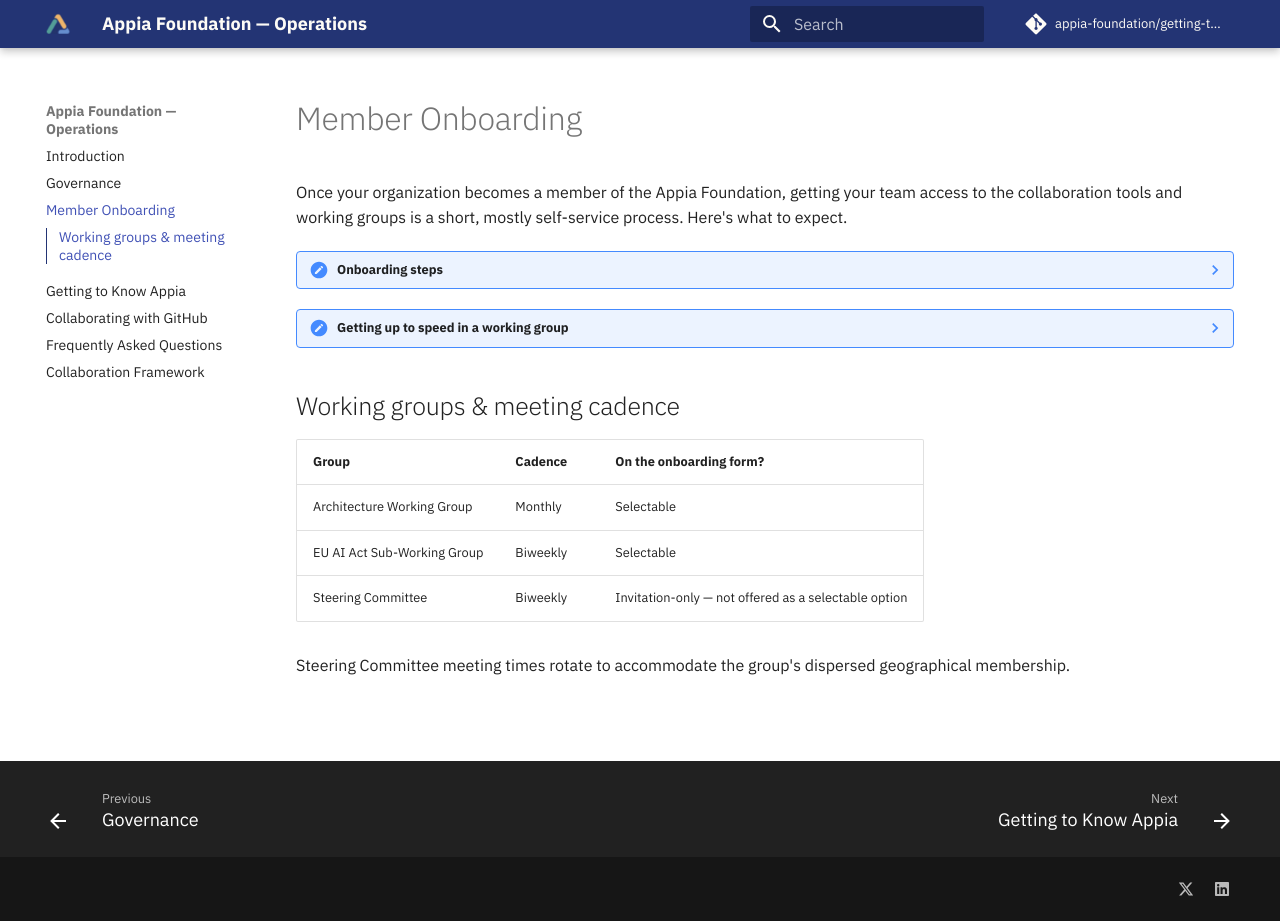
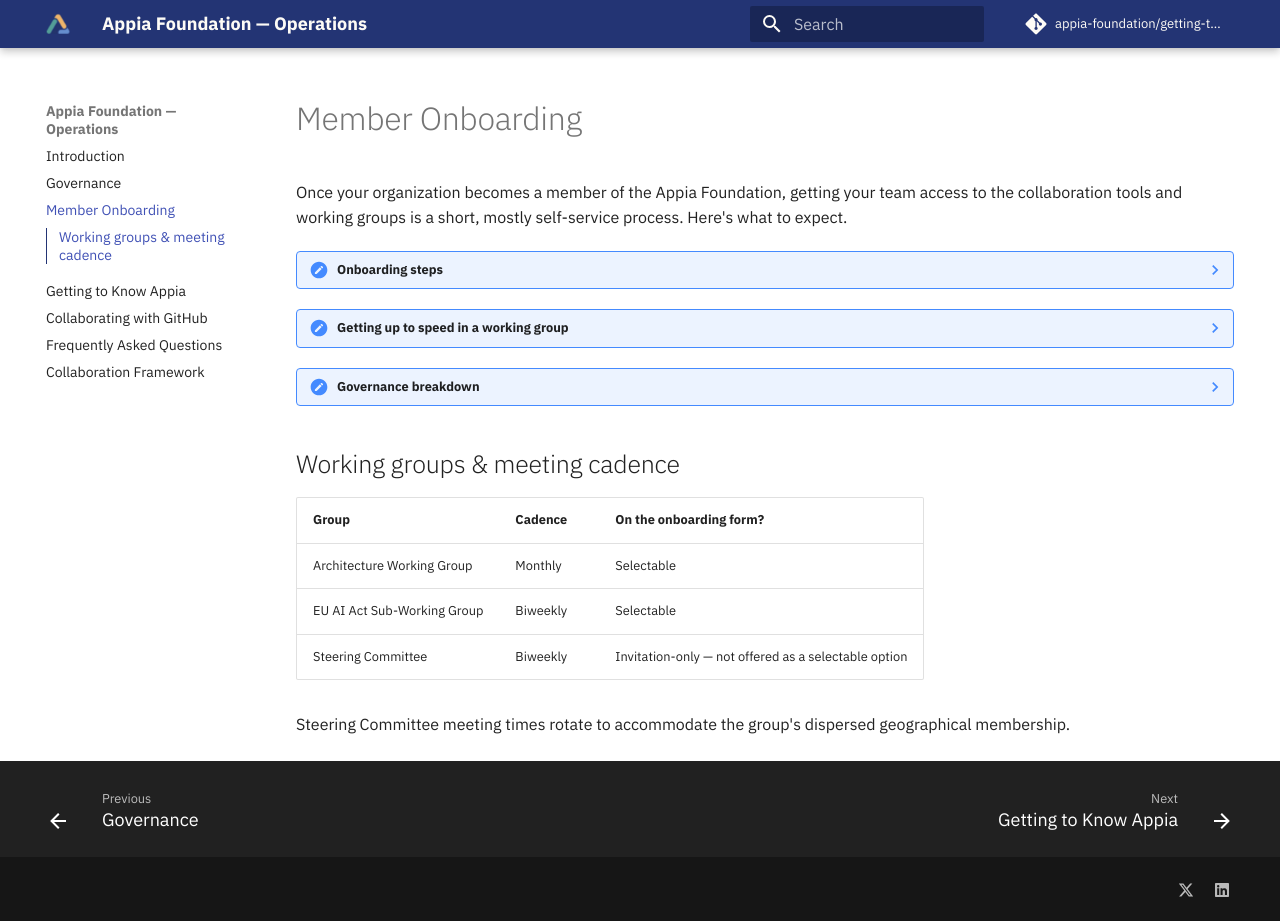
Before and after one commit to appia-foundation/getting-to-know-Appia, an MkDocs documentation site: the page built from docs/member-onboarding.md, in a window 1280 px wide and 921 px high. Built offline with MkDocs 1.6.1 and Material for MkDocs 9.7.7, drawn with Linux system fonts in a browser that asks for light colours; comment, search, counter and statistics services are not loaded; part of the change alters nothing that is shown.

Commit message:
Add "Governance breakdown" section to Member Onboarding (#13)
New collapsible section (same pymdownx.details pattern as the other
sections): reporting structure, membership levels, how decisions get
made, and a brief IP framework summary, condensed from the Governance
page. Closes with a pointer to the Project Charter/Working Group
Charter/Appendices and a link to the full Governance page (which also
has the reporting-structure diagram, not reproduced here).


Claude-Session: https://claude.ai/code/session_019j5uPmR7uubxjaHB4ECDgY

Co-authored-by: Claude <noreply@anthropic.com>

```diff
--- a/docs/member-onboarding.md
+++ b/docs/member-onboarding.md
@@ -54,6 +54,57 @@ to expect.
     the working group is technically, and what's currently in progress — reducing unfamiliarity
     when joining ongoing collaboration.
 
+??? note "Governance breakdown"
+
+    **Reporting structure**
+
+    Appia sits under the Linux Foundation's Joint Development Foundation (JDF), which hosts it as
+    an independent project series — JDF confirms Appia's activities align with its non-profit
+    status but doesn't direct day-to-day work. From there, authority flows:
+
+    - **Steering Committee** — governs the project and approves Final Deliverables; each Steering
+      Member designates one representative
+        - **Architecture and Foundational Specifications Working Group** — develops Appia's
+          overall architecture and specifications, reporting to the Steering Committee
+            - **EU AI Act sub-working group** — reports into the Architecture working group;
+              aligns Appia's specifications with EU AI Act requirements
+        - **Marketing committee** — operates as an extension of the Steering Committee under a
+          mandate the Steering Committee approves
+        - **Advisory board** — provides advisory input only (no vote); sits outside the formal
+          reporting line rather than underneath the Steering Committee
+
+    **Membership levels**
+
+    - **Steering Member** — participates in every Working Group; designates a representative to
+      the Steering Committee (unless waived)
+    - **General Member** — participates in every Working Group, but not on the Steering Committee
+    - **Contributor Member** — participates in specific Working Group(s) designated by the
+      Steering Committee; not on the Steering Committee and not eligible for Supermajority votes
+    - **Working Group Participant** — any Member who has joined a Working Group; carries the
+      copyright and patent commitments tied to contribution
+
+    **How decisions get made**
+
+    - Decisions are sought first by **Consensus** (general agreement, not necessarily unanimous)
+    - If Consensus isn't reached, it moves to a **Supermajority Vote** (at least 75% of Active
+      Voting Members in favor)
+    - For specifications: a Draft Deliverable is Working Group Approved, then — no sooner than 30
+      days later — the Steering Committee approves it as a **Final Deliverable**
+    - Procedural appeals must be filed within 30 days and are resolved within 90
+
+    **IP framework (brief)**
+
+    - **Copyright** — contributors grant the project a royalty-free license; published
+      deliverables are released under Creative Commons Attribution-NoDerivatives 4.0
+      International (unless the Steering Committee designates otherwise)
+    - **Patents** — Final Deliverables follow the Common Patent Policy model used by
+      ITU-T/ITU-R/ISO/IEC, adapted for Appia, with a standard 30-day window to exclude specific
+      patent claims
+
+    *This is a plain-language orientation, not the governing text. For binding terms, see the
+    Project Charter, Working Group Charter, and Appendices A & B. For the full breakdown,
+    including a diagram of the reporting structure, see the [Governance](governance.md) page.*
+
 ## Working groups & meeting cadence
 
 | Group | Cadence | On the onboarding form? |
```
